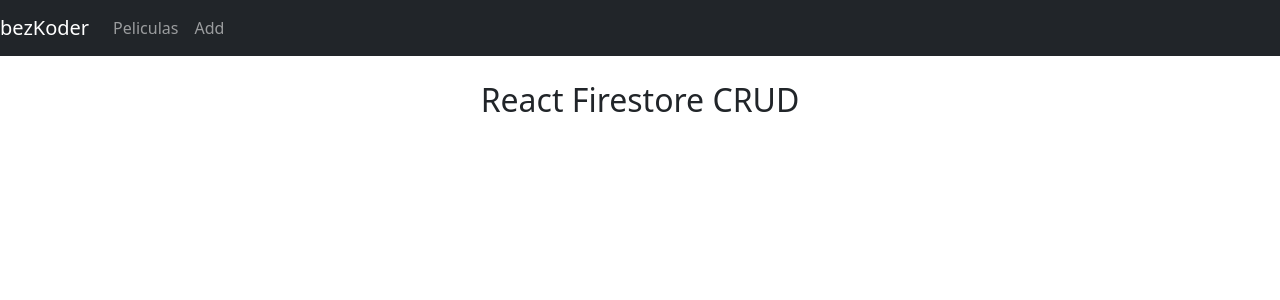
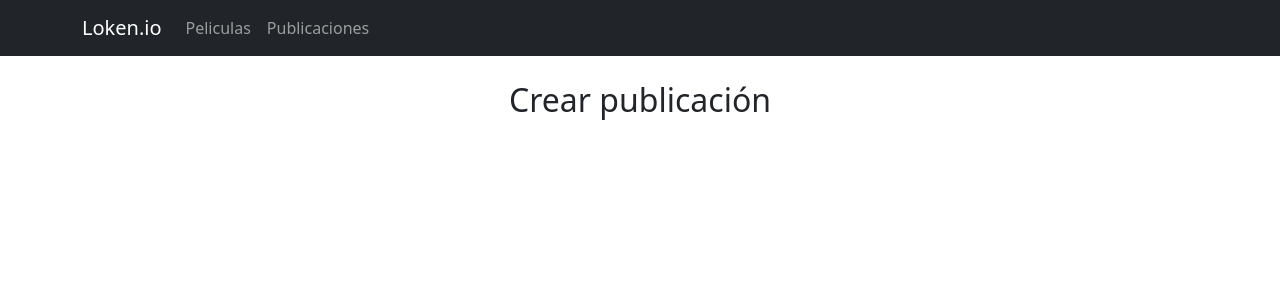
Before and after one commit to lokenmg/firebasefront, a React (Create React App) app: page / in a window 1280 px wide. Shown: the top 300 px of the page. Built offline with nearby package versions, Linux system fonts and the light colour scheme.

Commit message:
update nav

```diff
--- a/src/App.js
+++ b/src/App.js
@@ -1,7 +1,8 @@
 import React, {Component} from 'react';
 import './App.css';
+import { Navbar, Nav, Container } from 'react-bootstrap';
+import { Routes, Route } from "react-router-dom";
 import "bootstrap/dist/css/bootstrap.min.css";
-import { Routes, Route, Link } from "react-router-dom";
 
 import PeliculaTutorial from "./components/add-pelicula.component";
 import PeliculasList from "./components/peliculas-list.component";
@@ -10,26 +11,21 @@ class App extends Component {
   render() {
     return (
       <div>
-        <nav className="navbar navbar-expand navbar-dark bg-dark">
-          <a href="/peliculas" className="navbar-brand">
-            bezKoder
-          </a>
-          <div className="navbar-nav mr-auto">
-            <li className="nav-item">
-              <Link to={"/peliculas"} className="nav-link">
-                Peliculas
-              </Link>
-            </li>
-            <li className="nav-item">
-              <Link to={"/add"} className="nav-link">
-                Add
-              </Link>
-            </li>
-          </div>
-        </nav>
+<Navbar bg="dark" variant="dark" expand="lg">
+  <Container>
+    <Navbar.Brand href="#home">Loken.io</Navbar.Brand>
+    <Navbar.Toggle aria-controls="basic-navbar-nav" />
+    <Navbar.Collapse id="basic-navbar-nav">
+      <Nav className="me-auto">
+        <Nav.Link href="/peliculas">Peliculas</Nav.Link>
+        <Nav.Link href="/add">Publicaciones</Nav.Link>
+      </Nav>
+    </Navbar.Collapse>
+  </Container>
+</Navbar>
 
         <div className="container mt-3">
-          <h2>React Firestore CRUD</h2>
+          <h2>Crear publicación</h2>
           <Routes>
             <Route path="peliculas" element={<PeliculasList/>} />
             <Route path="add" element={<PeliculaTutorial/>} />
```
